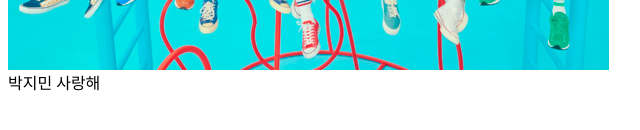
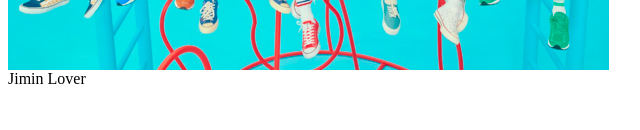
Before and after one commit to CNUCSE/my-git-repository, a plain HTML site: page index.html in a window 1280 px wide. Shown: the part 354-484 px from the top of the page, 0-640 px from the left. Drawn offline with Linux system fonts and the light colour scheme.

Commit message:
Replace text

```diff
--- a/index.html
+++ b/index.html
@@ -2,6 +2,6 @@
 <head> BTS Homepage</head>
 <div><img src='BTS.jpg'/></div>
 <body>
-<div> 박지민 사랑해</div>
+<div> Jimin Lover </div>
  </body>
 </html>
```
